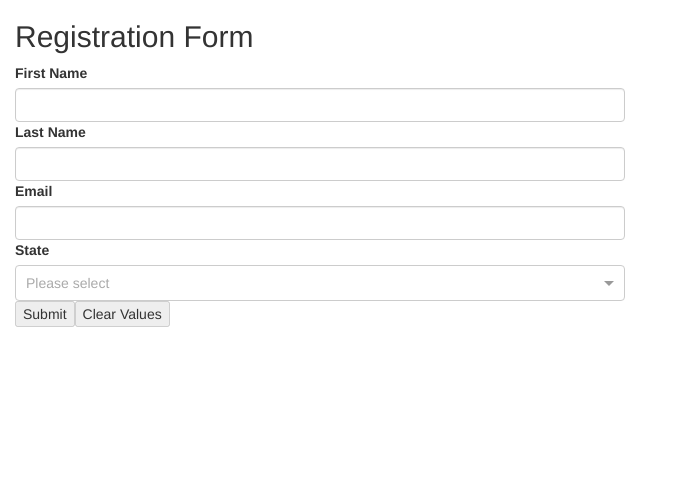
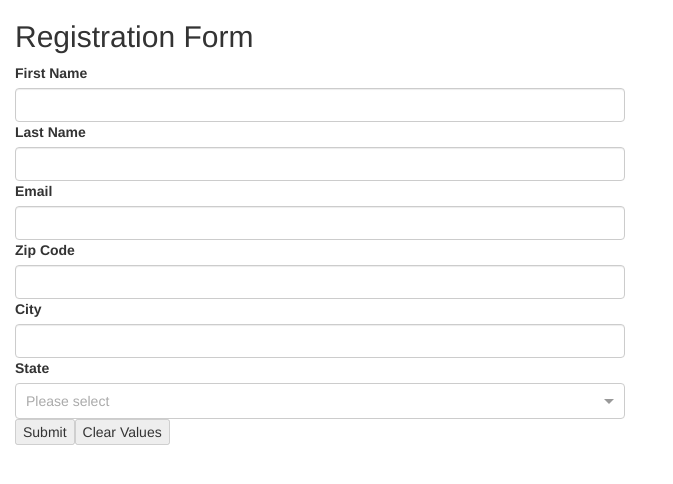
Before and after one commit to nikhildirb9/Redux_Form_Custom, a React app: page / in a window 1280 px wide. Shown: the top 484 px of the page, without its empty margins (0-673 px from the left). Built offline with nearby package versions, Linux system fonts and the light colour scheme.

Commit message:
Populating city and state through axios api call

```diff
--- a/package.json
+++ b/package.json
@@ -28,12 +28,13 @@
     "redux-devtools-extension": "^2.13.8",
     "sass-loader": "^6.0.7",
     "style-loader": "^0.20.3",
-    "webpack": "^4.40.0",
+    "webpack": "^4.40.1",
     "webpack-cli": "^3.3.8",
     "webpack-dev-server": "^3.8.0",
     "webpack-merge": "^4.1.2"
   },
   "dependencies": {
+    "axios": "^0.19.0",
     "babel-polyfill": "^6.26.0",
     "babel-preset-es2015": "^6.24.1",
     "babel-runtime": "^6.26.0",
@@ -44,7 +45,7 @@
     "react-async-script": "^0.9.1",
     "react-bootstrap": "^0.32.1",
     "react-countdown-now": "^1.3.0",
-    "react-device-detect": "^1.9.7",
+    "react-device-detect": "^1.9.9",
     "react-dom": "^16.3.2",
     "react-redux": "^4.4.5",
     "react-redux-form": "^1.0.3",
--- a/src/components/UserForm.jsx
+++ b/src/components/UserForm.jsx
@@ -1,217 +1,18 @@
 import React, { Fragment } from 'react';
 import { connect } from 'react-redux';
-import { Field, reduxForm, FormSection } from 'redux-form';
+import { Field, reduxForm, FormSection, formValueSelector } from 'redux-form';
 import CustomInput from './CustomInput';
 import ReduxFormSelect from './ReduxFormSelect';
 import validator from 'validator';
-import { saveForm, setFormSubmittingFlag } from './UserActions';
+import { saveForm, setFormSubmittingFlag, postalCodeLookup } from './UserActions';
 import { get } from 'lodash';
+import { stateList } from './utils';
+
+const selector = formValueSelector('userForm');
 
 const requiredError = "Please Enter Required Filed";
 
-const stateList =
-    [
-        {
-            label: 'Alabama',
-            value: 'AL',
-        },
-        {
-            label: 'Alaska',
-            value: 'AK',
-        },
-        {
-            label: 'Arizona',
-            value: 'AZ',
-        },
-        {
-            label: 'Arkansas',
-            value: 'AR',
-        },
-        {
-            label: 'California',
-            value: 'CA',
-        },
-        {
-            label: 'Colorado',
-            value: 'CO',
-        },
-        {
-            label: 'Connecticut',
-            value: 'CT',
-        },
-        {
-            label: 'Delaware',
-            value: 'DE',
-        },
-        {
-            label: 'Florida',
-            value: 'FL',
-        },
-        {
-            label: 'Georgia',
-            value: 'GA',
-        },
-        {
-            label: 'Hawaii',
-            value: 'HI',
-        },
-        {
-            label: 'Idaho',
-            value: 'ID',
-        },
-        {
-            label: 'Illinois',
-            value: 'IL',
-        },
-        {
-            label: 'Indiana',
-            value: 'IN',
-        },
-        {
-            label: 'Iowa',
-            value: 'IA',
-        },
-        {
-            label: 'Kansas',
-            value: 'KS',
-        },
-        {
-            label: 'Kentucky',
-            value: 'KY',
-        },
-        {
-            label: 'Louisiana',
-            value: 'LA',
-        },
-        {
-            label: 'Maine',
-            value: 'ME',
-        },
-        {
-            label: 'Maryland',
-            value: 'MD',
-        },
-        {
-            label: 'Massachusetts',
-            value: 'MA',
-        },
-        {
-            label: 'Michigan',
-            value: 'MI',
-        },
-        {
-            label: 'Minnesota',
-            value: 'MN',
-        },
-        {
-            label: 'Mississippi',
-            value: 'MS',
-        },
-        {
-            label: 'Missouri',
-            value: 'MO',
-        },
-        {
-            label: 'Montana',
-            value: 'MT',
-        },
-        {
-            label: 'Nebraska',
-            value: 'NE',
-        },
-        {
-            label: 'Nevada',
-            value: 'NV',
-        },
-        {
-            label: 'New Hampshire',
-            value: 'NH',
-        },
-        {
-            label: 'New Jersey',
-            value: 'NJ',
-        },
-        {
-            label: 'New Mexico',
-            value: 'NM',
-        },
-        {
-            label: 'New York',
-            value: 'NY',
-        },
-        {
-            label: 'North Carolina',
-            value: 'NC',
-        },
-        {
-            label: 'North Dakota',
-            value: 'ND',
-        },
-        {
-            label: 'Ohio',
-            value: 'OH',
-        },
-        {
-            label: 'Oklahoma',
-            value: 'OK',
-        },
-        {
-            label: 'Oregon',
-            value: 'OR',
-        },
-        {
-            label: 'Pennsylvania',
-            value: 'PA',
-        },
-        {
-            label: 'Rhode Island',
-            value: 'RI',
-        },
-        {
-            label: 'South Carolina',
-            value: 'SC',
-        },
-        {
-            label: 'South Dakota',
-            value: 'SD',
-        },
-        {
-            label: 'Tennessee',
-            value: 'TN',
-        },
-        {
-            label: 'Texas',
-            value: 'TX',
-        },
-        {
-            label: 'Utah',
-            value: 'UT',
-        },
-        {
-            label: 'Vermont',
-            value: 'VT',
-        },
-        {
-            label: 'Virginia',
-            value: 'VA',
-        },
-        {
-            label: 'Washington',
-            value: 'WA',
-        },
-        {
-            label: 'West Virginia',
-            value: 'WV',
-        },
-        {
-            label: 'Wisconsin',
-            value: 'WI',
-        },
-        {
-            label: 'Wyoming',
-            value: 'WY',
-        }
-    ];
+
 
 const required = (value) => {
     if (value === undefined || value === '' || value === null) {
@@ -225,6 +26,10 @@ const email = value =>
         ? 'invalid'
         : undefined);
 
+const validUSZipCode = value =>
+    (value && !validator.isPostalCode(value, 'US')
+        ? 'invalid' : undefined);
+
 const onSubmit = (values, dispatch) => {
     dispatch(setFormSubmittingFlag(true));
     //dispatch(saveFormValues(values));
@@ -235,7 +40,7 @@ const onSubmitFail = (errors, dispatch) => {
 };
 
 const UserForm = props => {
-    const { handleSubmit, pristine, reset, submitting, disableSubmit } = props;
+    const { handleSubmit, pristine, reset, submitting, getCityState, zipCode, disableSubmit } = props;
     return (
         <Fragment>
         <form onSubmit={handleSubmit}>
@@ -276,16 +81,43 @@ const UserForm = props => {
                         }}
                     />
                     </div>
-                 <div>
-                      <Field
-                            name="states"
+                    <div>
+                        <Field
+                            name="zip"
+                            component={CustomInput}
+                            validate={[required, validUSZipCode]}
+                            errorMessages={{
+                                required: requiredError,
+                                invalid: 'Enter valid zip code',
+                            }}
+                            label="Zip Code"
+                            controlId="zip"
+                            onBlur={() => { getCityState(zipCode); }}
+                        />
+                    </div>
+                    <div>
+                        <Field
+                            name="city"
+                            component={CustomInput}
+                            validate={[required]}
+                            errorMessages={{
+                                required: required,
+                            }}
+                            label="City"
+                        />
+                    </div>
+                    <div>
+                        <Field
+                            name="state"
                             component={ReduxFormSelect}
                             options={stateList}
                             validate={required}
-                            errorMessage={requiredError}
+                            errorMessages={{
+                                required: requiredError,
+                            }}
                             placeholder="Please select"
-                            label="State"
-                       />
+                            label='State'
+                        />
                     </div>
             </FormSection>
             <div>
@@ -301,11 +133,13 @@ const UserForm = props => {
 
 const mapStateToProps = (state) => ({
     disableSubmit: get(state, 'user.disableSubmit', false),
+    zipCode: selector(state, 'zip'),
 });
 
 const mapDispatchToProps = dispatch => ({
     saveFormValues: val => dispatch(saveForm(val)),
     setFormSubmittingFlag: val => dispatch(setFormSubmittingFlag(val)),
+    getCityState: val => dispatch(postalCodeLookup(val)),
 });
 
 const UserContainer = connect(mapStateToProps, mapDispatchToProps)(reduxForm({
--- /dev/null
+++ b/src/components/utils.js
@@ -0,0 +1,203 @@
+export const stateList =
+    [
+        {
+            label: 'Alabama',
+            value: 'AL',
+        },
+        {
+            label: 'Alaska',
+            value: 'AK',
+        },
+        {
+            label: 'Arizona',
+            value: 'AZ',
+        },
+        {
+            label: 'Arkansas',
+            value: 'AR',
+        },
+        {
+            label: 'California',
+            value: 'CA',
+        },
+        {
+            label: 'Colorado',
+            value: 'CO',
+        },
+        {
+            label: 'Connecticut',
+            value: 'CT',
+        },
+        {
+            label: 'Delaware',
+            value: 'DE',
+        },
+        {
+            label: 'Florida',
+            value: 'FL',
+        },
+        {
+            label: 'Georgia',
+            value: 'GA',
+        },
+        {
+            label: 'Hawaii',
+            value: 'HI',
+        },
+        {
+            label: 'Idaho',
+            value: 'ID',
+        },
+        {
+            label: 'Illinois',
+            value: 'IL',
+        },
+        {
+            label: 'Indiana',
+            value: 'IN',
+        },
+        {
+            label: 'Iowa',
+            value: 'IA',
+        },
+        {
+            label: 'Kansas',
+            value: 'KS',
+        },
+        {
+            label: 'Kentucky',
+            value: 'KY',
+        },
+        {
+            label: 'Louisiana',
+            value: 'LA',
+        },
+        {
+            label: 'Maine',
+            value: 'ME',
+        },
+        {
+            label: 'Maryland',
+            value: 'MD',
+        },
+        {
+            label: 'Massachusetts',
+            value: 'MA',
+        },
+        {
+            label: 'Michigan',
+            value: 'MI',
+        },
+        {
+            label: 'Minnesota',
+            value: 'MN',
+        },
+        {
+            label: 'Mississippi',
+            value: 'MS',
+        },
+        {
+            label: 'Missouri',
+            value: 'MO',
+        },
+        {
+            label: 'Montana',
+            value: 'MT',
+        },
+        {
+            label: 'Nebraska',
+            value: 'NE',
+        },
+        {
+            label: 'Nevada',
+            value: 'NV',
+        },
+        {
+            label: 'New Hampshire',
+            value: 'NH',
+        },
+        {
+            label: 'New Jersey',
+            value: 'NJ',
+        },
+        {
+            label: 'New Mexico',
+            value: 'NM',
+        },
+        {
+            label: 'New York',
+            value: 'NY',
+        },
+        {
+            label: 'North Carolina',
+            value: 'NC',
+        },
+        {
+            label: 'North Dakota',
+            value: 'ND',
+        },
+        {
+            label: 'Ohio',
+            value: 'OH',
+        },
+        {
+            label: 'Oklahoma',
+            value: 'OK',
+        },
+        {
+            label: 'Oregon',
+            value: 'OR',
+        },
+        {
+            label: 'Pennsylvania',
+            value: 'PA',
+        },
+        {
+            label: 'Rhode Island',
+            value: 'RI',
+        },
+        {
+            label: 'South Carolina',
+            value: 'SC',
+        },
+        {
+            label: 'South Dakota',
+            value: 'SD',
+        },
+        {
+            label: 'Tennessee',
+            value: 'TN',
+        },
+        {
+            label: 'Texas',
+            value: 'TX',
+        },
+        {
+            label: 'Utah',
+            value: 'UT',
+        },
+        {
+            label: 'Vermont',
+            value: 'VT',
+        },
+        {
+            label: 'Virginia',
+            value: 'VA',
+        },
+        {
+            label: 'Washington',
+            value: 'WA',
+        },
+        {
+            label: 'West Virginia',
+            value: 'WV',
+        },
+        {
+            label: 'Wisconsin',
+            value: 'WI',
+        },
+        {
+            label: 'Wyoming',
+            value: 'WY',
+        }
+    ];
--- a/src/configureStore.js
+++ b/src/configureStore.js
@@ -1,4 +1,5 @@
-import { combineReducers, createStore, compose } from 'redux';
+import { combineReducers, createStore, applyMiddleware, compose } from 'redux';
+import thunk from 'redux-thunk';
 import { composeWithDevTools } from 'redux-devtools-extension';
 import { reducer as formReducer } from 'redux-form';
 import { persistStore, persistReducer } from 'redux-persist';
@@ -26,6 +27,7 @@ export default function configureStore(initialState) {
     const store = createStore(
         persistedReducer,
         initialState,
+        applyMiddleware(thunk),
         composeEnhancers(),
     );
     persistor = persistStore(store);
```
Also changed, not shown: src/components/UserActions.js (+14 -0 lines), 1 other file (tests, documents, lock files or other folders).
